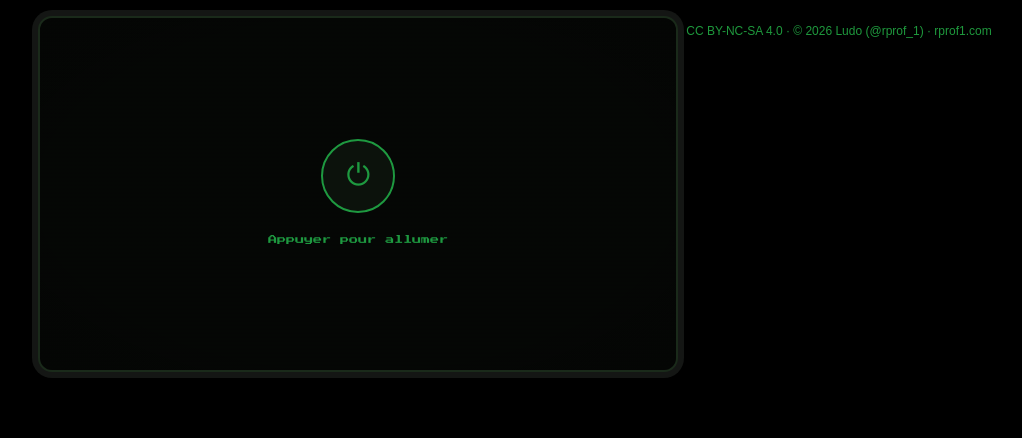
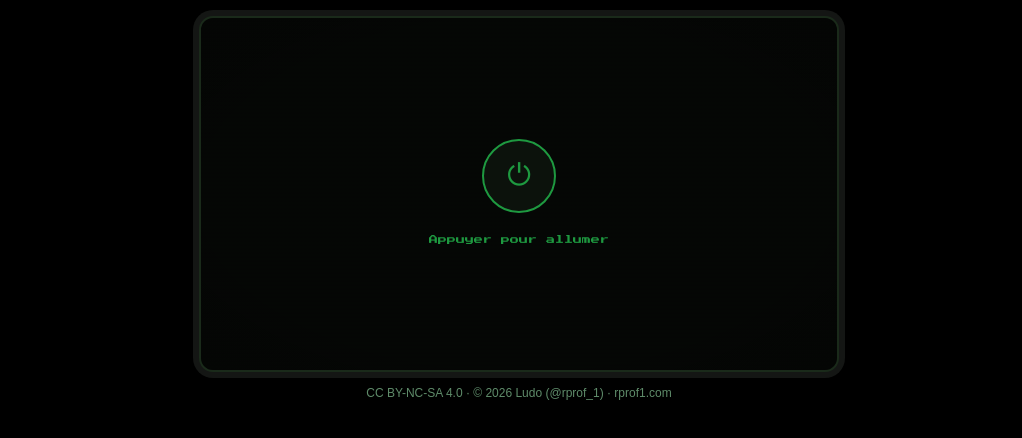
Before and after one commit to ludo1104-rp/profil-ludo, a plain HTML site: page index.html in a window 1280 px wide. Shown: the whole page, without its empty margins (121-1143 px from the left). Drawn offline with Linux system fonts and the light colour scheme.

Commit message:
Licence centrée sous l'écran
Co-Authored-By: Claude Opus 5.5 <noreply@anthropic.com>

```diff
--- a/index.html
+++ b/index.html
@@ -27,8 +27,8 @@
     margin:0;
     background:#000;
     display:flex;
-    justify-content:center;
-    align-items:flex-start;
+    flex-direction:column;
+    align-items:center;
     padding:16px 12px 40px;
     font-family:var(--term);
     color:var(--phosphor);
@@ -1266,6 +1266,6 @@ function final(){
 
 power();
 </script>
-<p style="text-align:center;font:12px sans-serif;opacity:.6;margin:8px">CC BY-NC-SA 4.0 · © 2026 Ludo (@rprof_1) · rprof1.com</p>
+<p style="text-align:center;font:12px sans-serif;color:#9de8b0;opacity:.6;margin:14px 0 0;max-width:none">CC BY-NC-SA 4.0 · © 2026 Ludo (@rprof_1) · rprof1.com</p>
 </body>
 </html>
```
